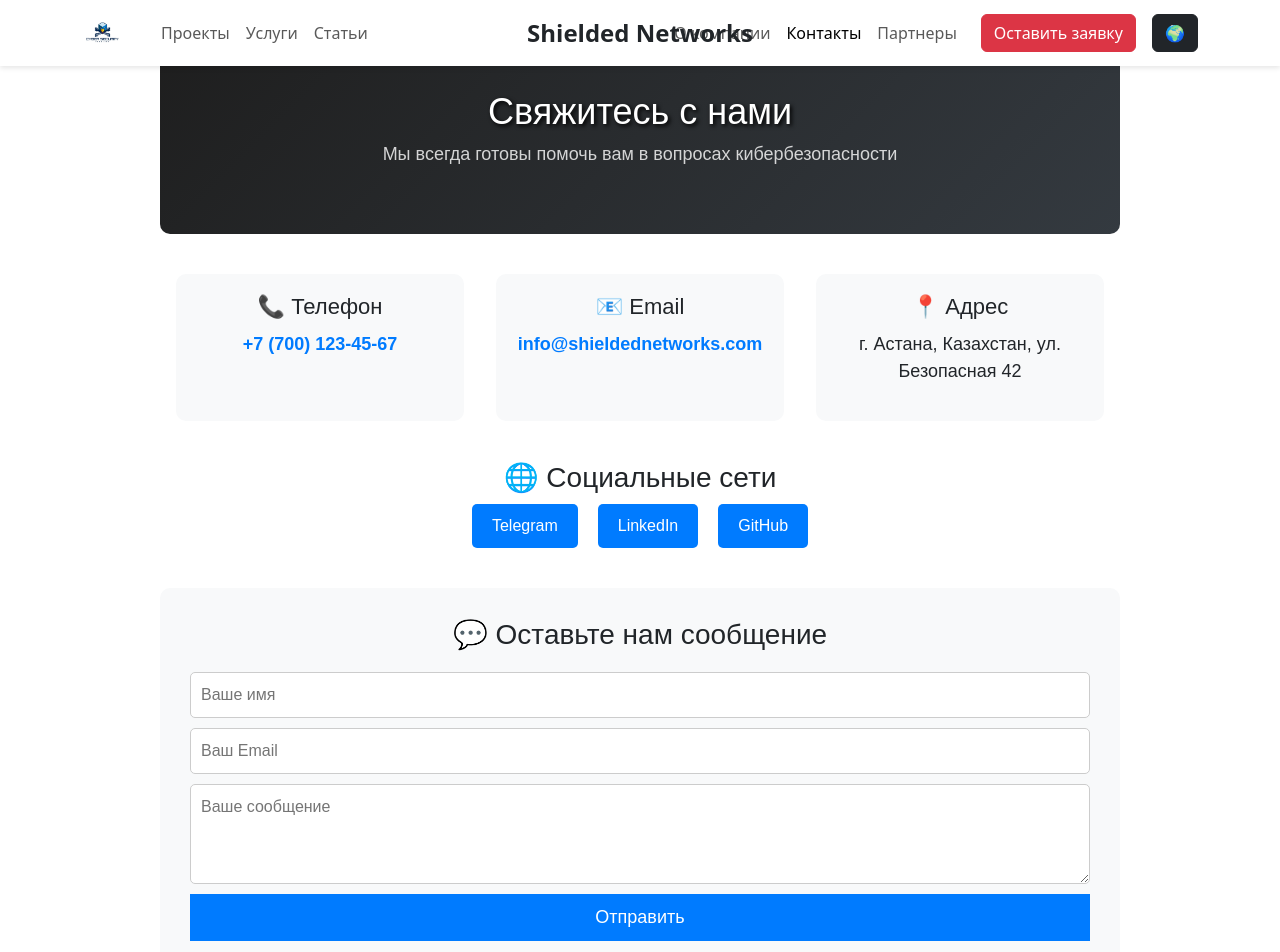
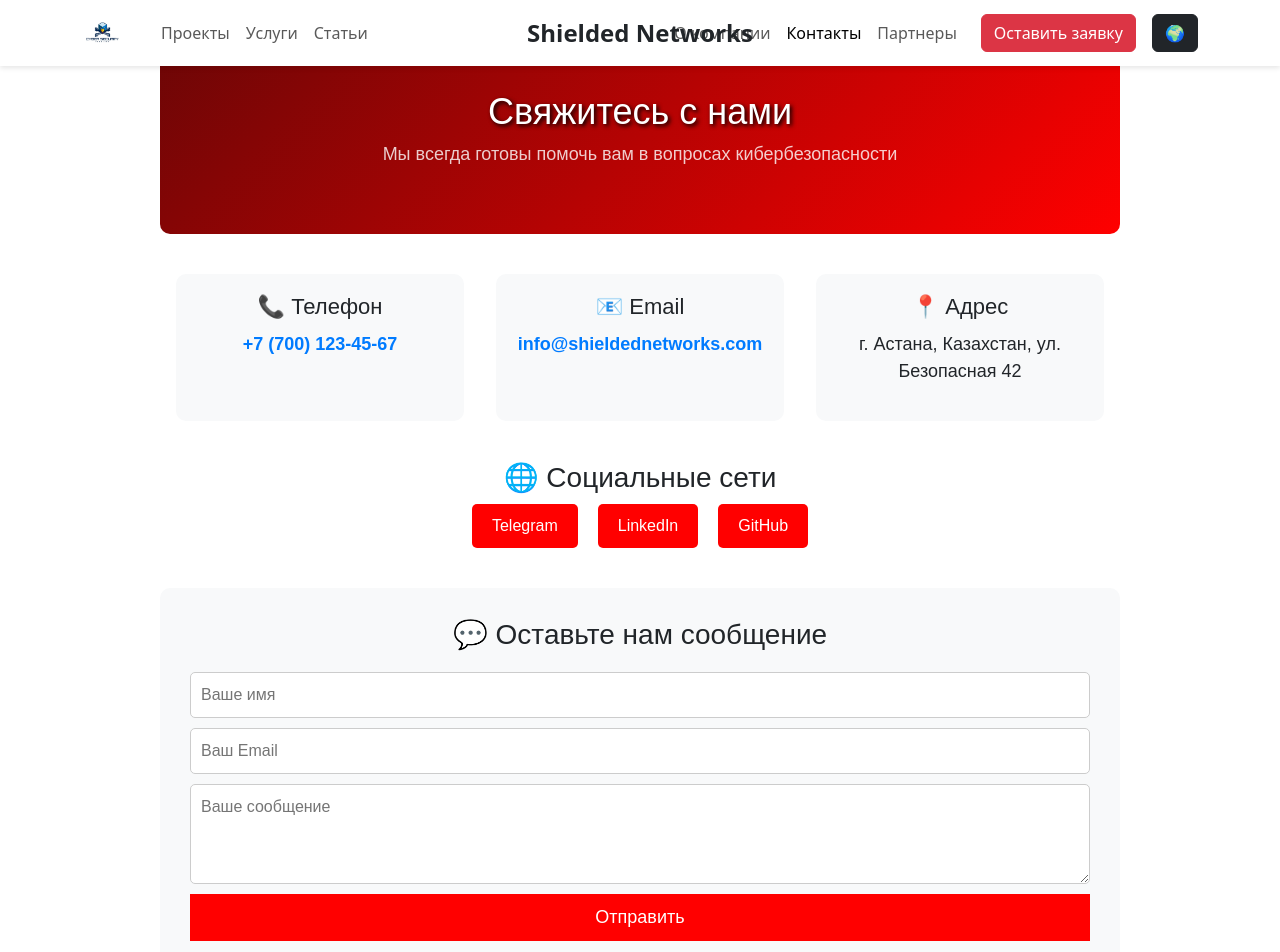
Before and after one commit to Neroframe/ReactFront, a React (Vite) app: page /contact in a window 1280 px wide. Shown: the top 952 px of the page. Built offline with nearby package versions, Linux system fonts and the light colour scheme.

Commit message:
popravil color v contacts

```diff
--- a/src/components/PartnersGrid.jsx
+++ b/src/components/PartnersGrid.jsx
@@ -52,9 +52,9 @@
     <div className="partners-grid">
       <div className="justify-content-center">
         <Col xs={12} className="text-center">
-          <h2 className="display-4 fw-bold">Our Partners</h2>
+          <h2 className="display-4 fw-bold">OНаши партнеры</h2>
           <p className="lead text-muted">
-            We proudly collaborate with industry leaders to drive innovation.
+            Мы гордо сотрудичаем с лидерами индустрии, чтобы продвигать как можно больше инноваций.
           </p>
         </Col>
       </div>
--- a/src/styles/Contact.css
+++ b/src/styles/Contact.css
@@ -9,7 +9,7 @@
 
   /* Заголовок страницы */
   .contact-header {
-    background: linear-gradient(135deg, #1e1e1e, #343a40);
+    background: linear-gradient(135deg, #6c0606, red);
     color: white;
     padding: 50px;
     border-radius: 10px;
@@ -75,7 +75,7 @@
 
   .social-links a {
     text-decoration: none;
-    background: #007bff;
+    background: red;
     color: white;
     padding: 10px 20px;
     border-radius: 5px;
@@ -83,7 +83,7 @@
   }
 
   .social-links a:hover {
-    background: #0056b3;
+    background: red;
   }
 
   /* Форма обратной связи */
@@ -119,7 +119,7 @@
   }
 
   .contact-form button {
-    background: #007bff;
+    background: red;
     color: white;
     padding: 10px;
     font-size: 18px;
@@ -129,7 +129,7 @@
   }
 
   .contact-form button:hover {
-    background: #0056b3;
+    background: red;
   }
 
   /* Адаптивность */
```
